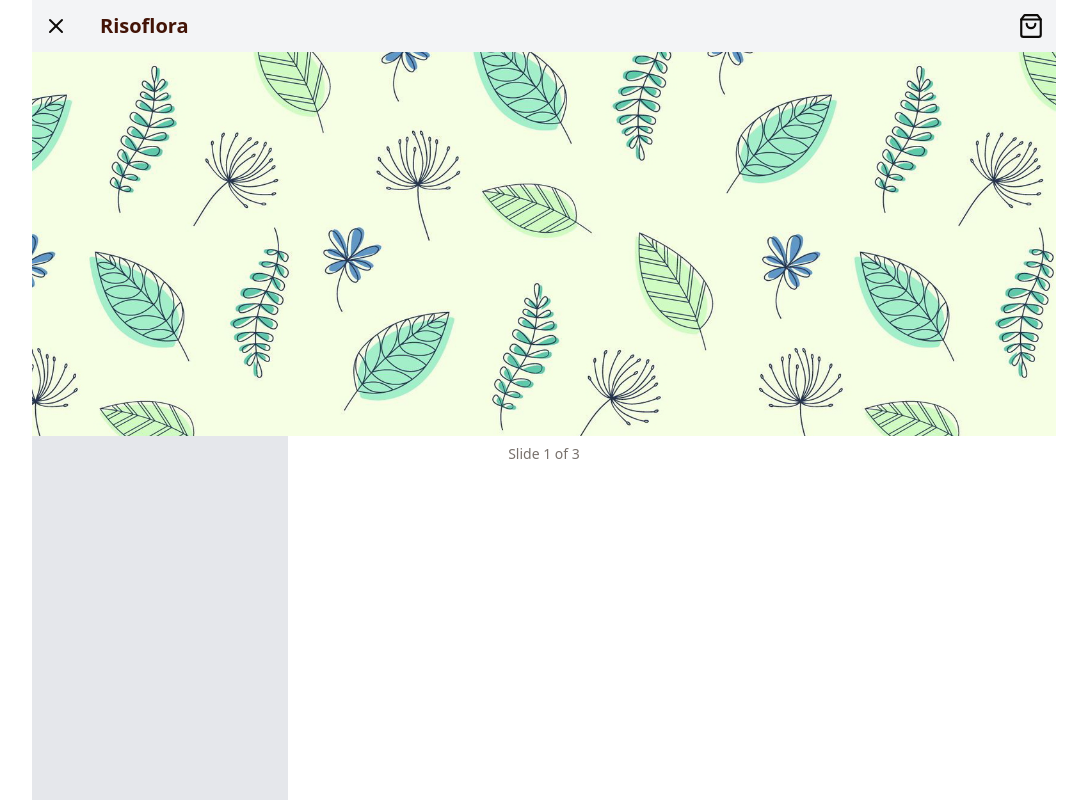
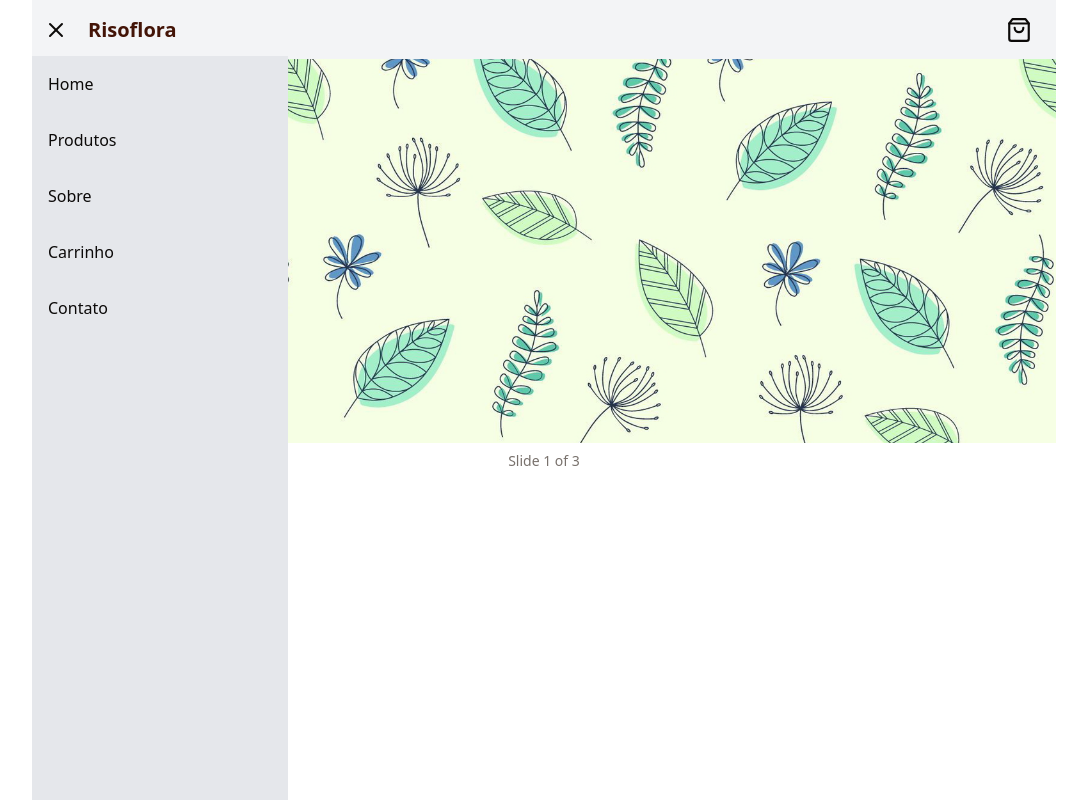
Before and after one commit to TonAlmeida/risoflora, a Next.js app: page / in a window 1280 px wide. Both pictures are taken after a click on the button 152 px from the left and 26 px from the top of the page. Shown: the whole page, without its empty margins (96-1183 px from the left). Built offline with nearby package versions, Linux system fonts and the light colour scheme.

Commit message:
fix sidebar z-index

```diff
--- a/src/components/Header.tsx
+++ b/src/components/Header.tsx
@@ -1,37 +1,33 @@
 "use client";
 import { useState } from "react";
 import { SideBar } from "./SideBar";
-import { MenuIcon, ShieldCloseIcon, ShoppingBagIcon, SidebarCloseIcon, XIcon } from "lucide-react";
+import { MenuIcon, XIcon, ShoppingBagIcon } from "lucide-react";
 
 export const Header = () => {
-
   const [isOpen, setIsOpen] = useState(false);
 
   return (
-        <header className="flex h-14 w-full bg-gray-100 relative">
+    <header className="flex items-center justify-between h-16 w-full bg-gray-100 relative">
+      {/* Sidebar */}
       <SideBar isOpen={isOpen} />
-            <div className="flex items-center justify-between w-full">
-                <div>
-                    <div className="flex items-center mx-3">
-                        {
-                            isOpen ?
-                            <button onClick={() => setIsOpen(!isOpen)}>
-                                <XIcon size={24} />
-                            </button> :
-                            <button onClick={() => setIsOpen(!isOpen)}>
-                                <MenuIcon size={24} />
+
+      <div className="flex items-center justify-between w-full px-3">
+        {/* Menu Button */}
+        <div className="flex items-center">
+          <button onClick={() => setIsOpen(!isOpen)} className="mr-3">
+            {isOpen ? <XIcon size={24} /> : <MenuIcon size={24} />}
           </button>
-                        }
+
           <a href="/">
-                        <h1 className="text-xl font-bold ml-8 text-orange-950">Risoflora</h1>
+            <h1 className="text-xl font-bold ml-2 text-orange-950">Risoflora</h1>
           </a>
         </div>
-                </div>
+
+        {/* Cart Icon */}
         <a href="/cart">
           <ShoppingBagIcon size={26} className="mx-3" />
         </a>
       </div>
-
     </header>
   );
-}
+};
--- a/src/components/SideBar.tsx
+++ b/src/components/SideBar.tsx
@@ -3,7 +3,7 @@ import { pages } from '@/data/pages';
 export const SideBar = ({ isOpen }: { isOpen: boolean }) => {
     return (
         <nav
-            className={`absolute top-14 left-0 w-64 h-screen bg-gray-200 transform transition-all duration-400 ${
+            className={`absolute top-14 left-0 w-64 h-screen bg-gray-200 transform transition-all duration-400 z-50 ${
                 isOpen ? "translate-x-0 opacity-100" : "-translate-x-full opacity-0"
             }`}>
             <ul>
```
Lines whose indentation alone changed are shown as unchanged.
